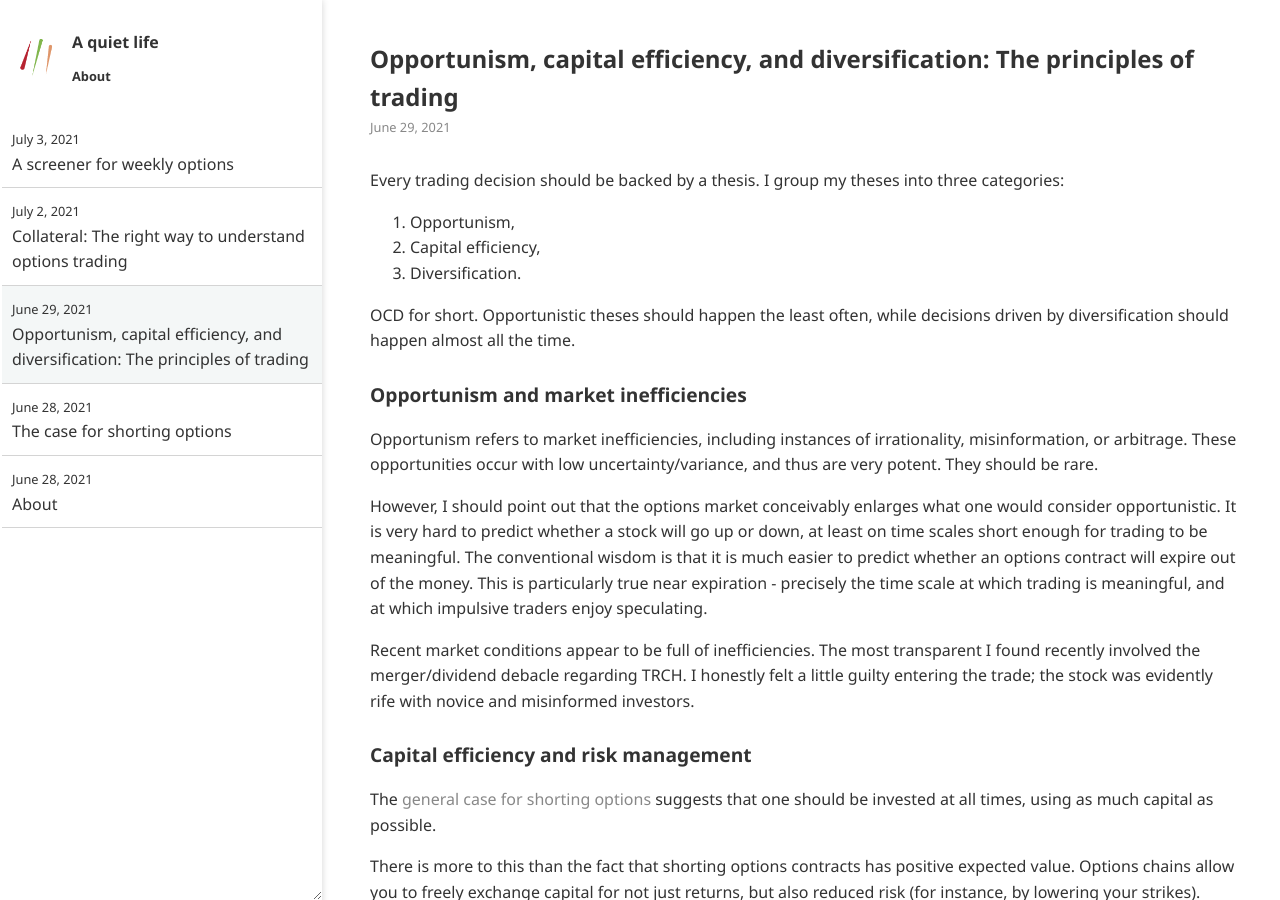
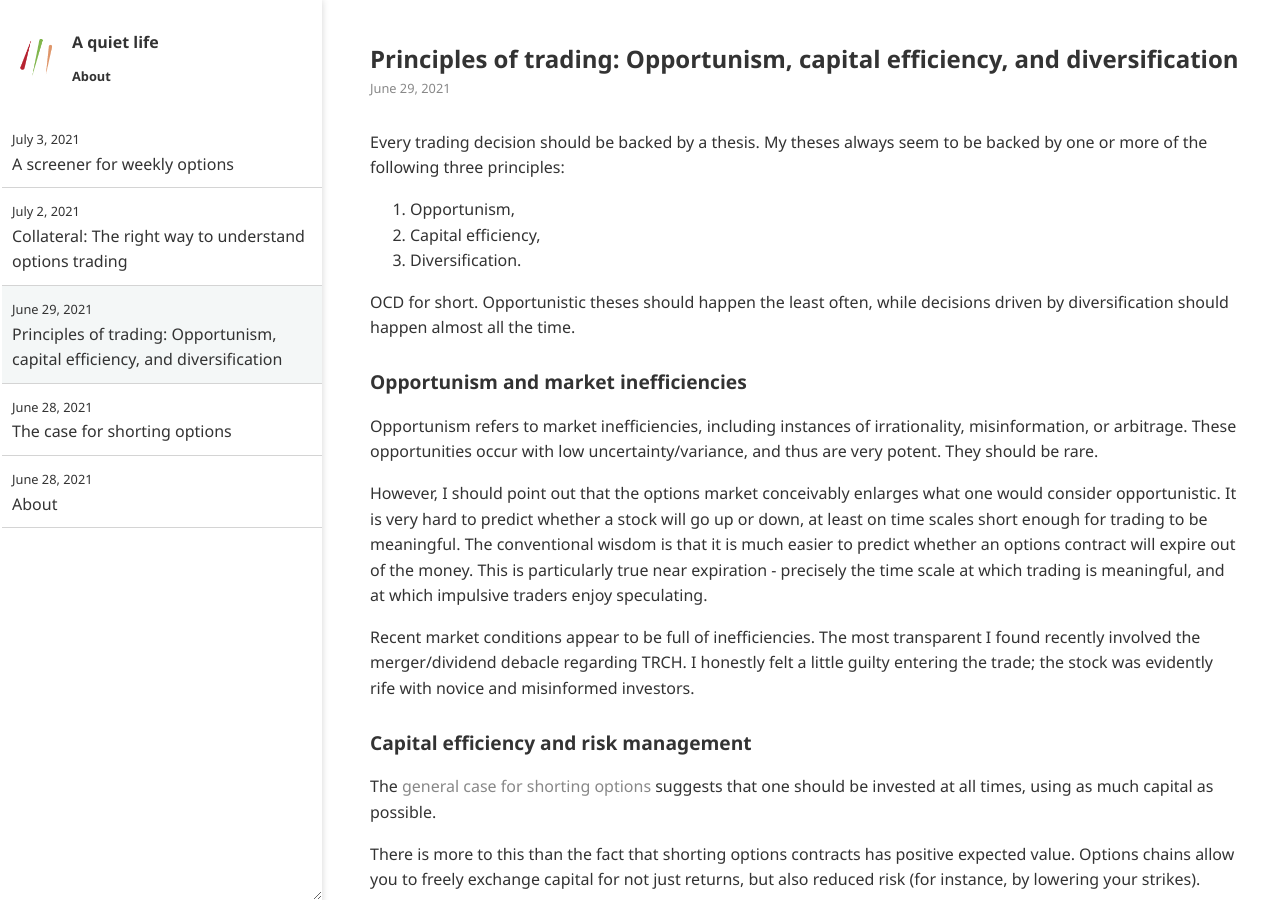
Before and after one commit to ansyblenetwork/aquietlife, a Jekyll site: the page built from _posts/2021-06-29-trading-theses.md, in a window 1280 px wide and 900 px high. Built offline with Jekyll 4.4.1, drawn with Linux system fonts in a browser that asks for light colours.

Commit message:
Update 2021-06-29-trading-theses.md

```diff
--- a/_posts/2021-06-29-trading-theses.md
+++ b/_posts/2021-06-29-trading-theses.md
@@ -1,8 +1,8 @@
 ---
-title: "Opportunism, capital efficiency, and diversification: The principles of trading"
+title: "Principles of trading: Opportunism, capital efficiency, and diversification"
 ---
 
-Every trading decision should be backed by a thesis. I group my theses into three categories:
+Every trading decision should be backed by a thesis. My theses always seem to be backed by one or more of the following three principles:
 
 1. Opportunism,
 2. Capital efficiency,
```
